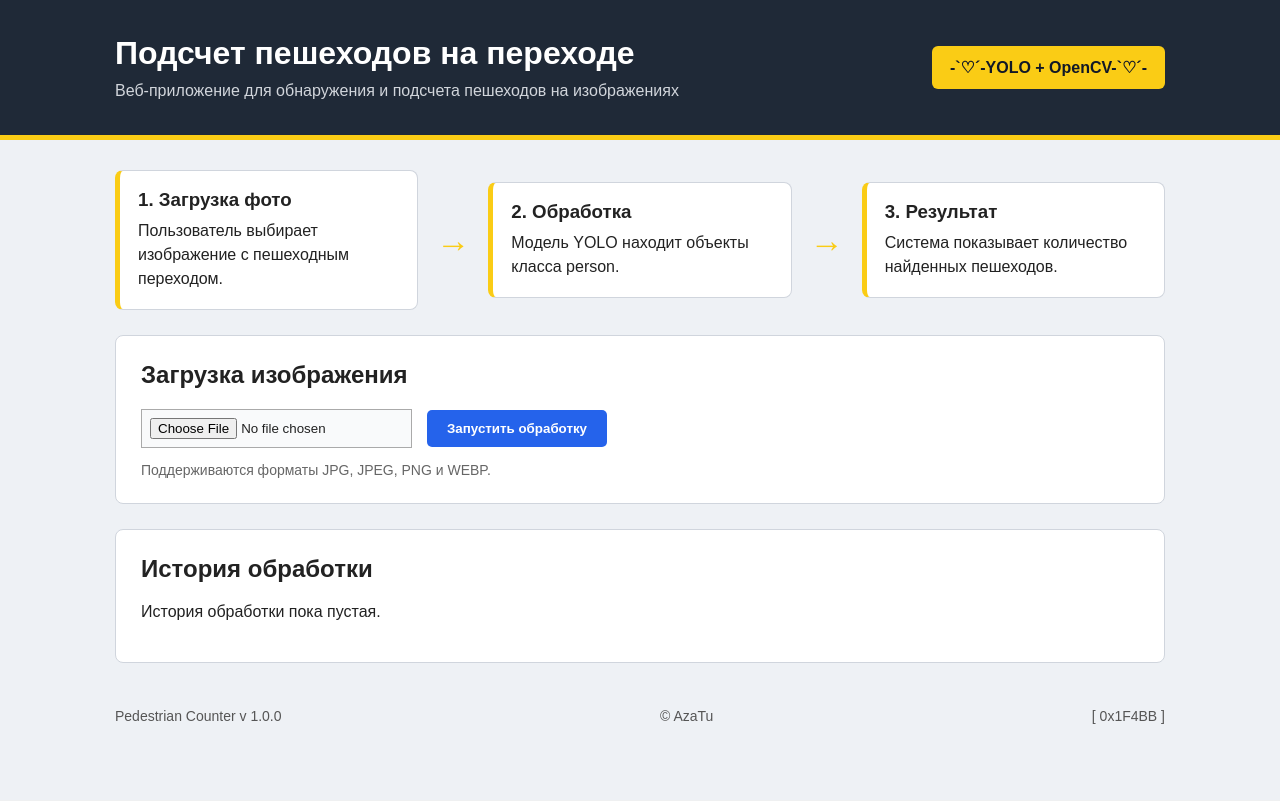
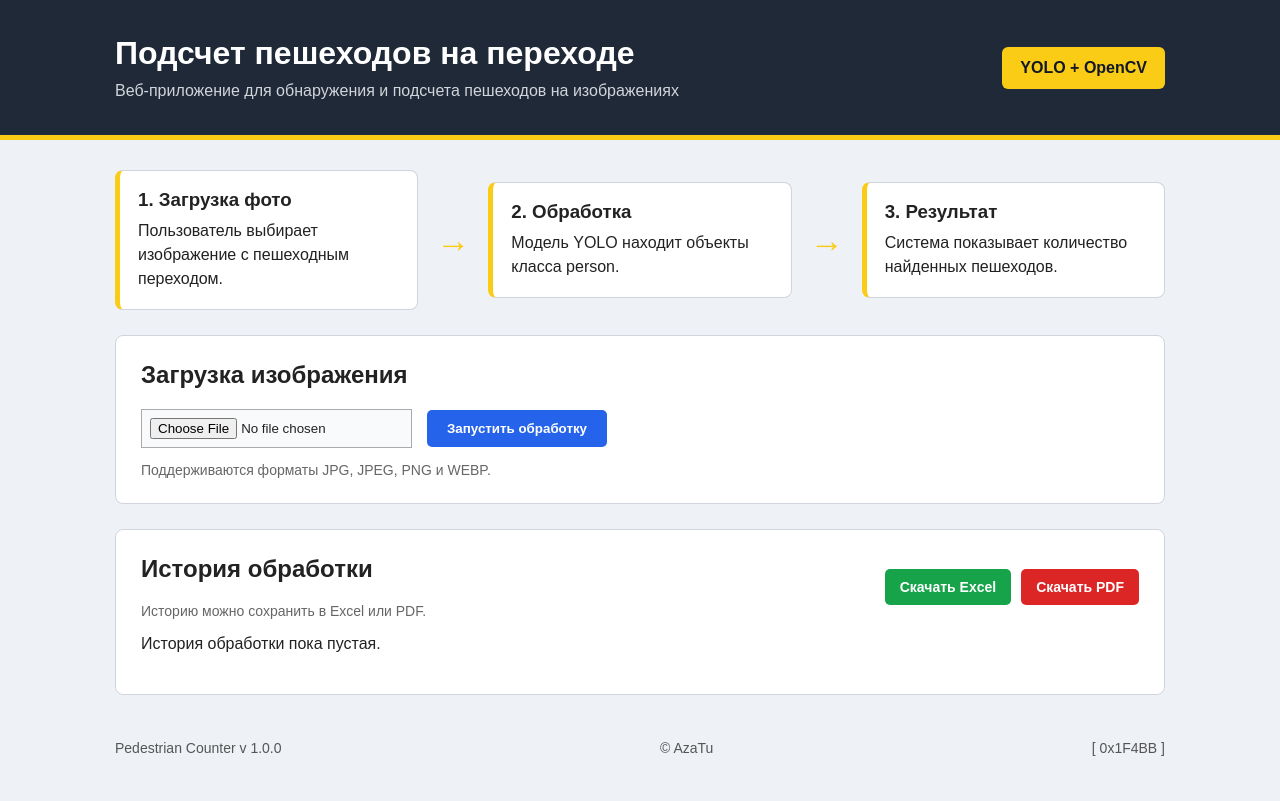
Before and after one commit to AzaAzaTu/Pedestrian-Counter, a Flask app: page / in a window 1280 px wide. Before the commit the page ends 724 px from the top, so only its background shows below. Run offline with Flask 3, Linux system fonts and the light colour scheme; data that the repository does not hold is empty.

Commit message:
Update index.html
Add button Download Excel and Download PDF

```diff
--- a/templates/index.html
+++ b/templates/index.html
@@ -16,7 +16,7 @@
             </div>
 
             <div class="header-label">
-                -`♡´-YOLO + OpenCV-`♡´-
+                YOLO + OpenCV
             </div>
         </div>
     </div>
@@ -115,7 +115,17 @@
         {% endif %}
 
         <div class="main-card">
-            <h2>История обработки</h2>
+            <div class="history-header">
+                <div>
+                    <h2>История обработки</h2>
+                    <p class="small-text">Историю можно сохранить в Excel или PDF.</p>
+                </div>
+
+                <div class="export-buttons">
+                    <a href="{{ url_for('export_excel') }}" class="export-button">Скачать Excel</a>
+                    <a href="{{ url_for('export_pdf') }}" class="export-button pdf">Скачать PDF</a>
+                </div>
+            </div>
 
             {% if history %}
             <table>
```
